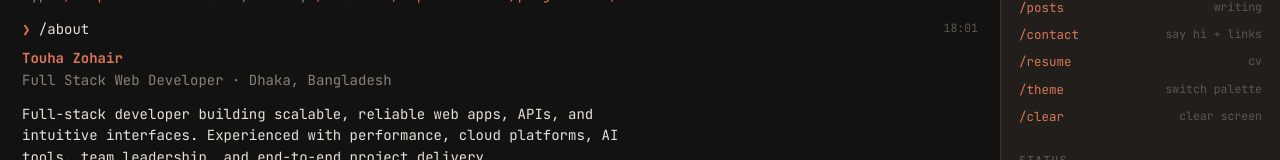
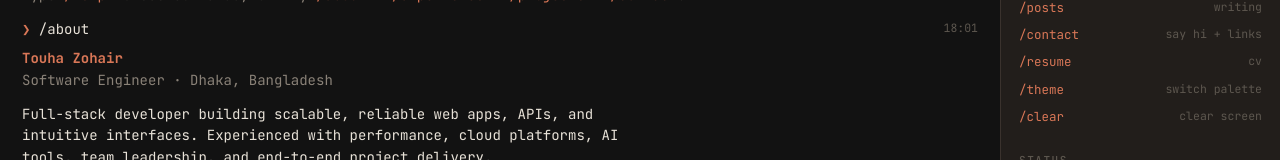
Before and after one commit to iamtouha/tui-portfolio, a Next.js app: page / in a window 1280 px wide. Shown: the part 224-384 px from the top of the page. Built offline with nearby package versions, Linux system fonts and the light colour scheme.

Commit message:
feat: update role in PROFILE to reflect current position as Software Engineer

```diff
--- a/src/features/portfolio-tui/data/index.ts
+++ b/src/features/portfolio-tui/data/index.ts
@@ -13,7 +13,7 @@ export const PROFILE: IProfile = {
   name: "Touha Zohair",
   handle: "iamtouha",
   timezone: "UTC+6 (Asia/Dhaka)",
-  role: "Full Stack Web Developer",
+  role: "Software Engineer",
   location: "Dhaka, Bangladesh",
   email: "mail@touha.dev",
   tagline:
```
